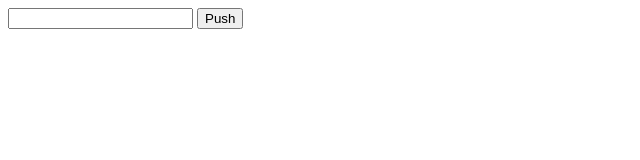
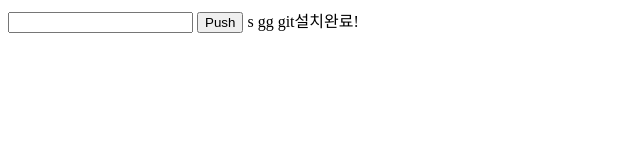
Before and after one commit to sunshinekwon/test1, a plain HTML site: page index.html in a window 1280 px wide. Shown: the whole page, without its empty margins (0-640 px from the left). Drawn offline with Linux system fonts and the light colour scheme.

Commit message:
git설치후 테스트

```diff
--- a/index.html
+++ b/index.html
@@ -9,7 +9,7 @@
 <body>
     <input id="txt" type="text">
     <button onclick="picture()">Push</button>
-
+s
     <script type="text/javascript">
         function picture() {
             var imglist = [
@@ -24,7 +24,8 @@
             document.getElementById('bigpic').style.display = 'block';
         }
     </script>
-
+    gg
+    git설치완료!
     <img id="bigpic" src="bigpic" style="display:none;" />
 </body>
 
```
